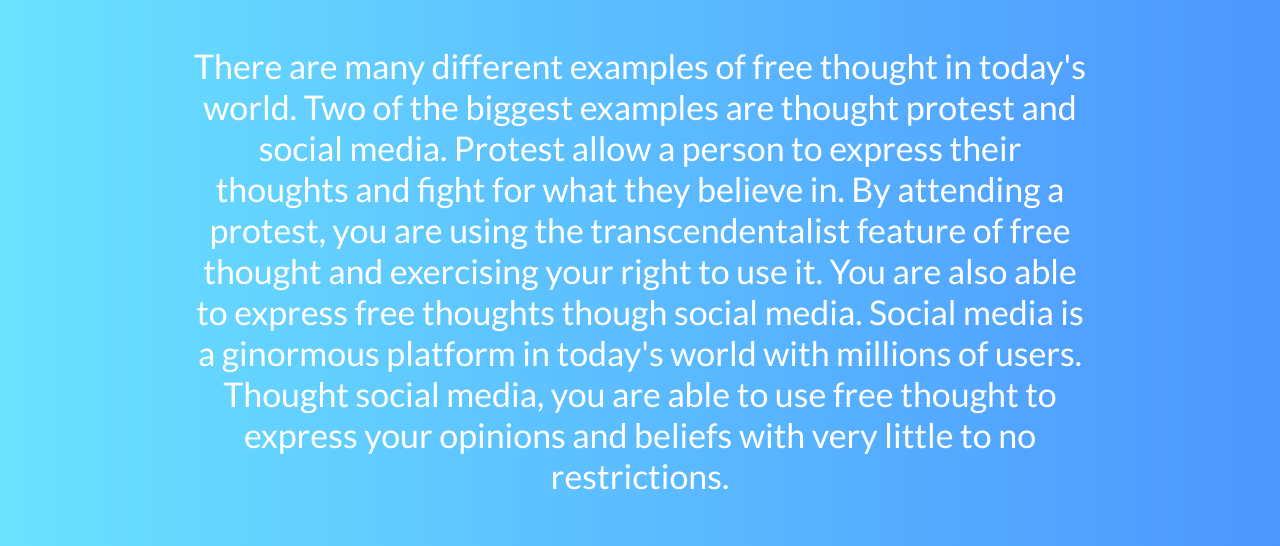
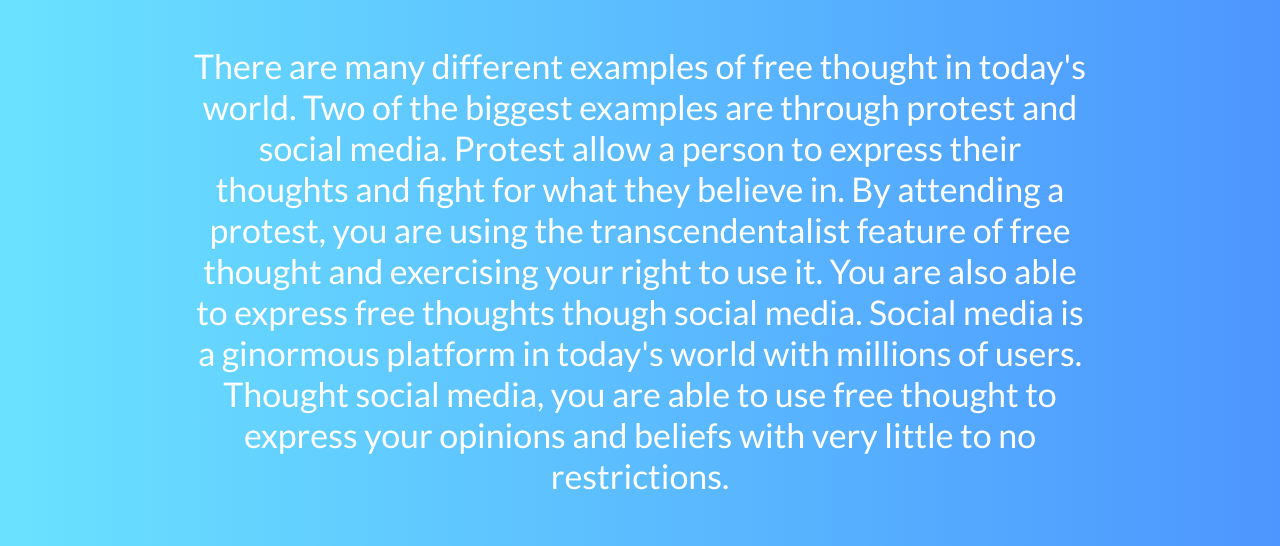
Before and after one commit to pokyparachute66/transcendentalism, a plain HTML site: page team.html in a window 1280 px wide. Shown: the part 2120-2666 px from the top of the page. Drawn offline with Linux system fonts and the light colour scheme.

Commit message:
Update team.html

```diff
--- a/team.html
+++ b/team.html
@@ -49,7 +49,7 @@
        <div class="background-cover-2"></div>
        <div class="sec-3-heading center">Examples in Today's World</div>
 
-       <div class="sec-3-info center ">There are many different examples of free thought in today's world. Two of the biggest examples are thought protest and social media. Protest allow a person to express their thoughts and fight for what they believe in. By attending a protest, you are using the transcendentalist feature of free thought and exercising your right to use it. You are also able to express free thoughts though social media. Social media is a ginormous platform in today's world with millions of users. Thought social media, you are able to use free thought to express your opinions and beliefs with very little to no restrictions.</div>
+       <div class="sec-3-info center ">There are many different examples of free thought in today's world. Two of the biggest examples are through protest and social media. Protest allow a person to express their thoughts and fight for what they believe in. By attending a protest, you are using the transcendentalist feature of free thought and exercising your right to use it. You are also able to express free thoughts though social media. Social media is a ginormous platform in today's world with millions of users. Thought social media, you are able to use free thought to express your opinions and beliefs with very little to no restrictions.</div>
 
    </div>
 
```
